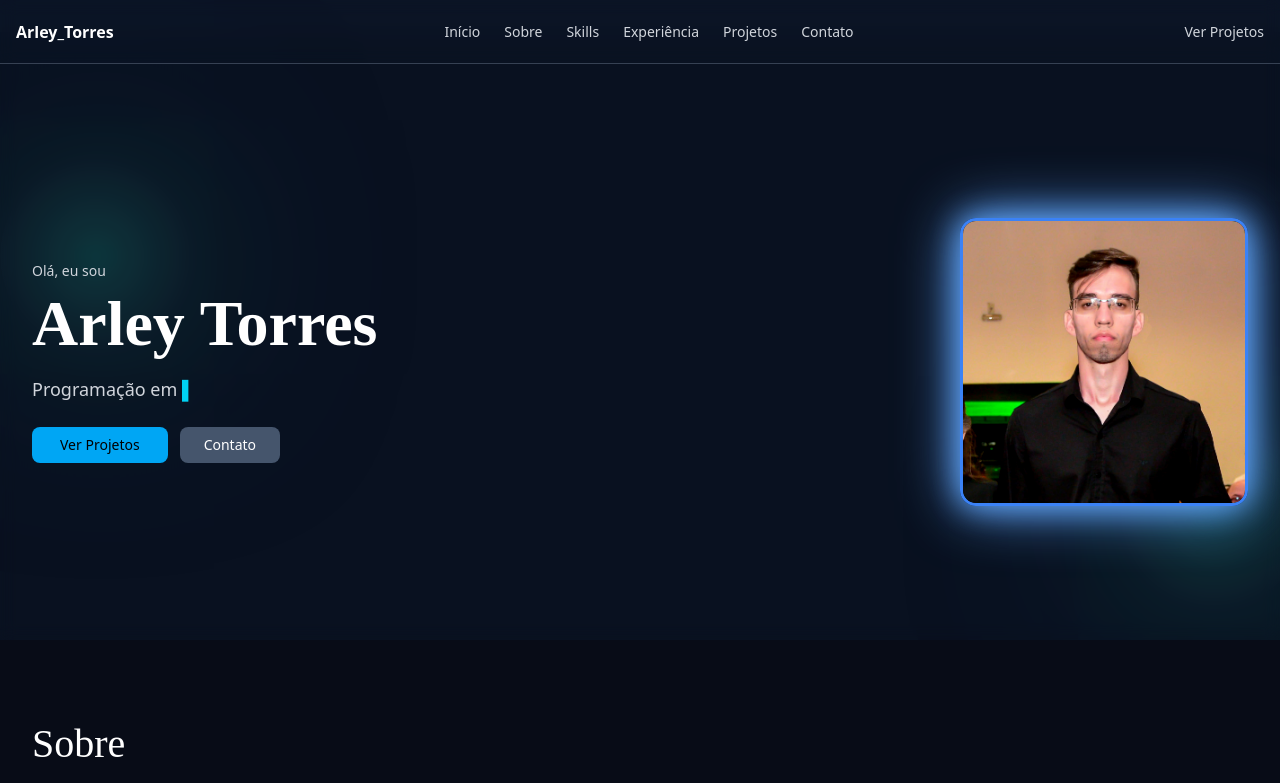
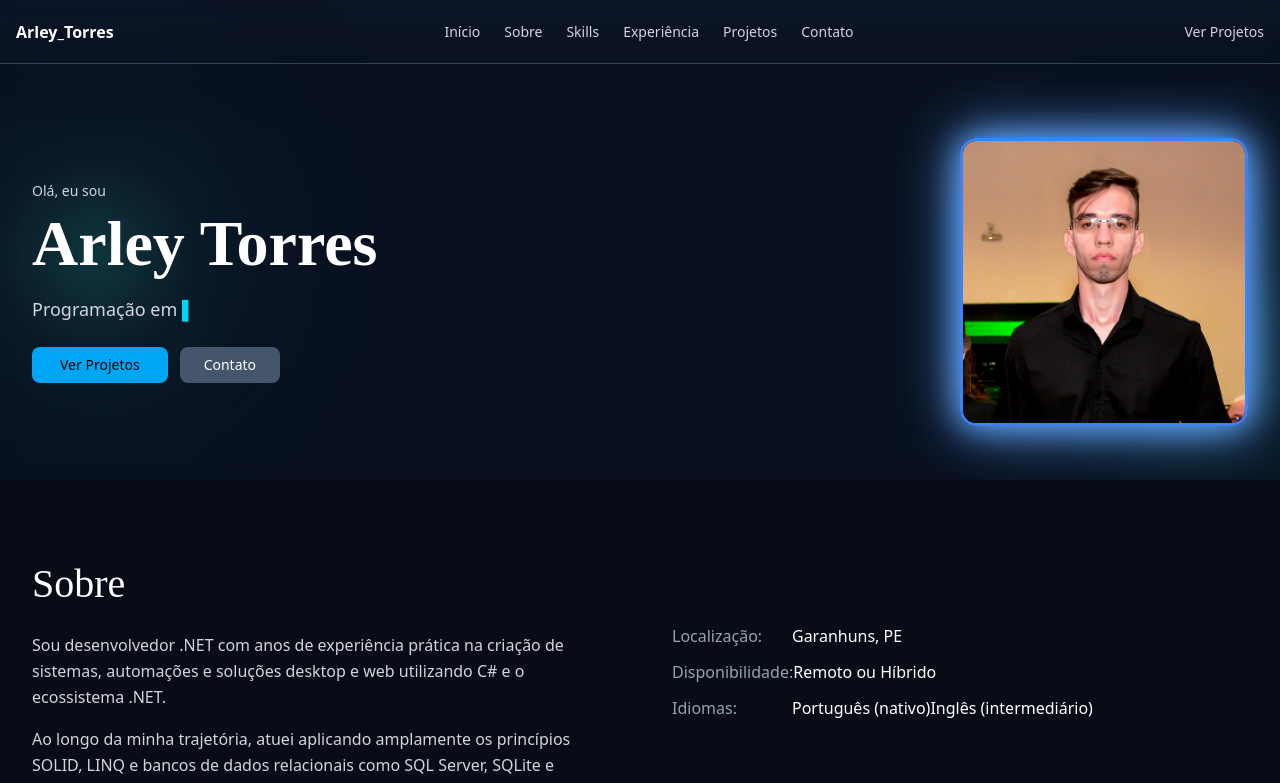
Before and after one commit to arleytorres/myportfolio, a Vue app: page / in a window 1280 px wide. Shown: the top 783 px of the page. Built offline with nearby package versions, Linux system fonts and the light colour scheme.

Commit message:
fix: problemas resolvidos responsaveis a responsividade

```diff
--- a/src/components/Hero.vue
+++ b/src/components/Hero.vue
@@ -1,6 +1,6 @@
 <template>
   <section id="hero">
-    <div class="min-h-[70vh] sm:min-h-[75vh] lg:min-h-[80vh] bg-[#0B1324] relative overflow-hidden flex items-center pt-24 pb-8">
+    <div class="min-h-[70vh] sm:min-h-[75vh] lg:min-h-[60vh] bg-[#0B1324] relative overflow-hidden flex items-center pt-24 pb-8">
       <div class="w-full h-full z-2 bg-black/10 backdrop-blur-sm absolute"/>
 
       <!-- Decorative Elements -->
```
